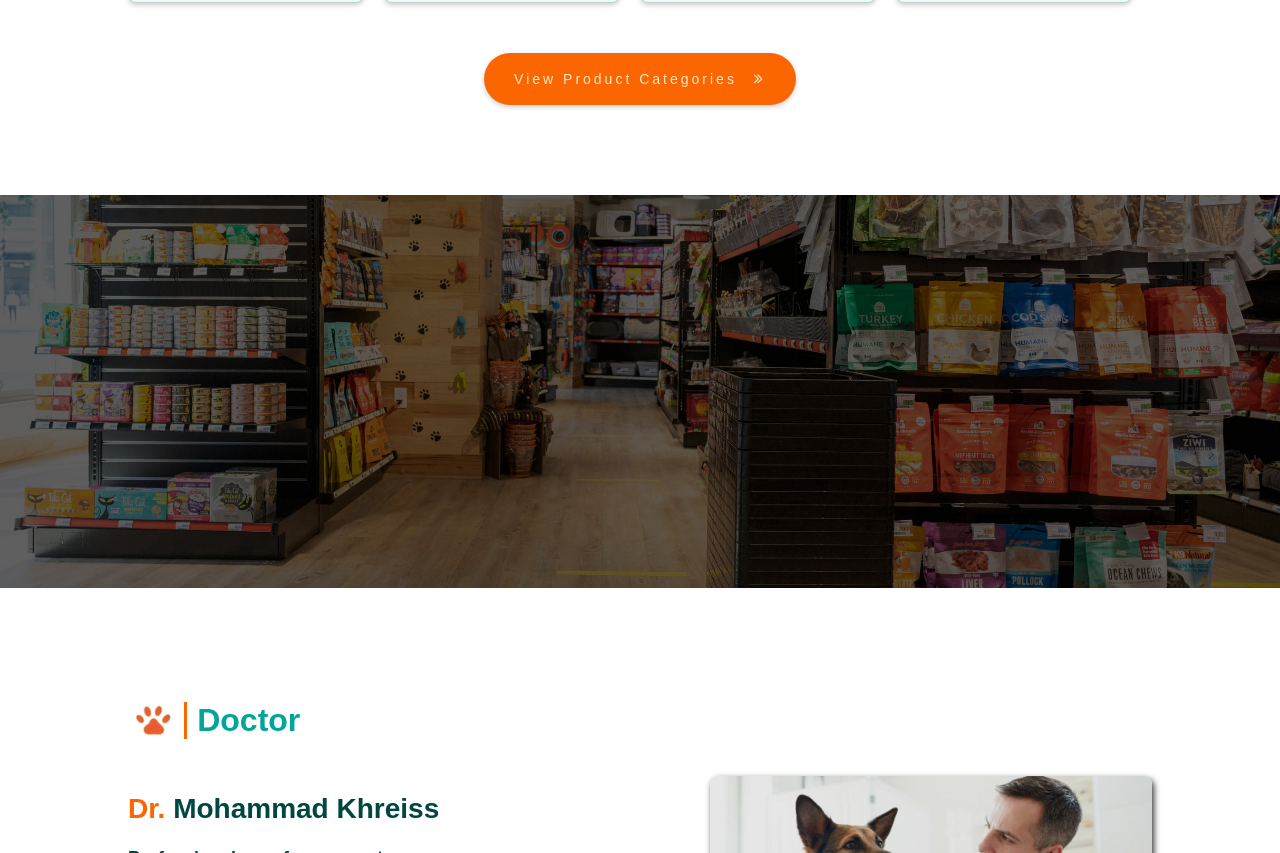
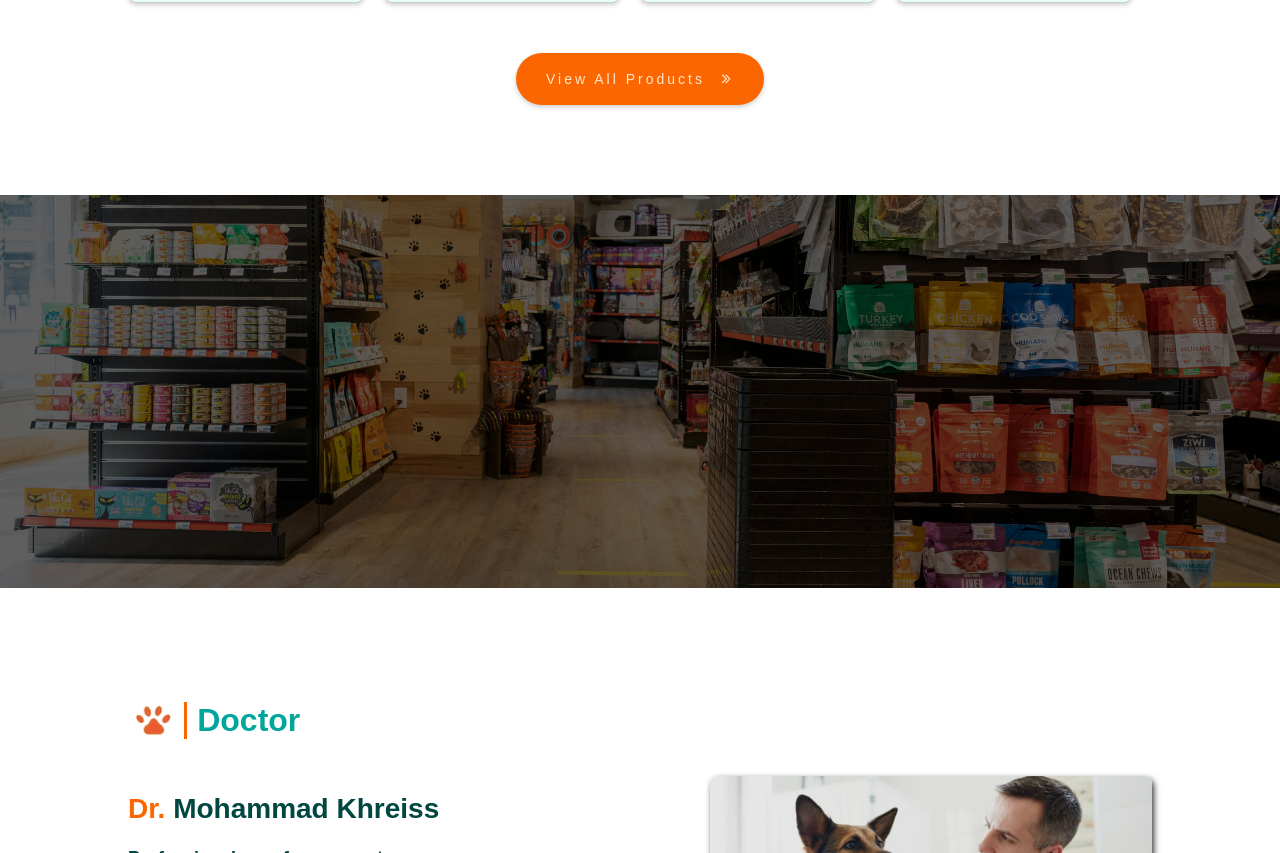
Before and after one commit to nero404-dev/pet-shop, a plain HTML site: page index.html in a window 1280 px wide. Shown: the part 2279-3132 px from the top of the page. Drawn offline with Linux system fonts and the light colour scheme.

Commit message:
Update index.html

```diff
--- a/index.html
+++ b/index.html
@@ -211,7 +211,7 @@
             </div>
 
             <div class="view-btn">
-                <a href="categories.html"><button>View Product Categories <i class="fa fa-angle-double-right" aria-hidden="true"></i></button></a>
+                <a href="products.html"><button>View All Products <i class="fa fa-angle-double-right" aria-hidden="true"></i></button></a>
             </div>
         </section>
 
```
